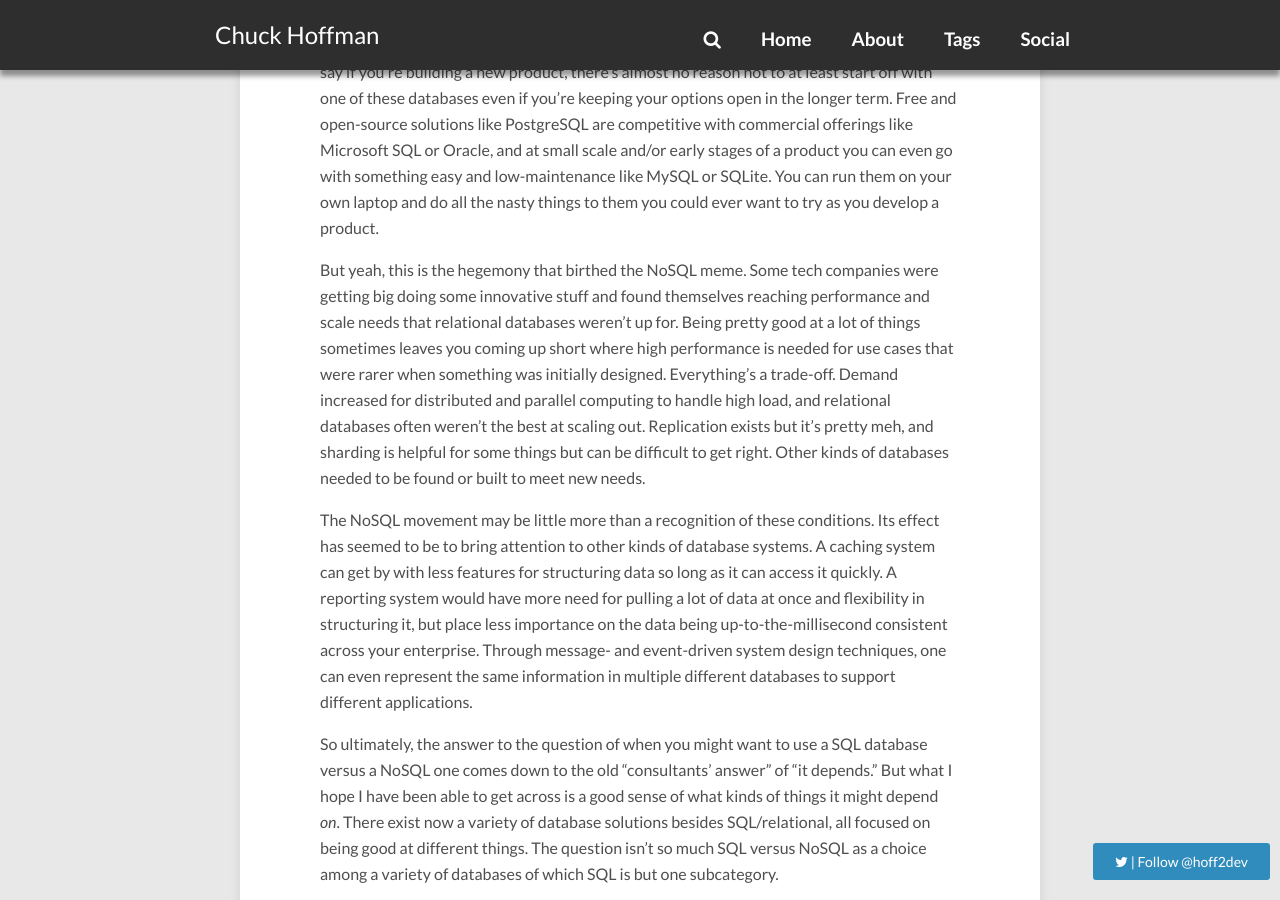
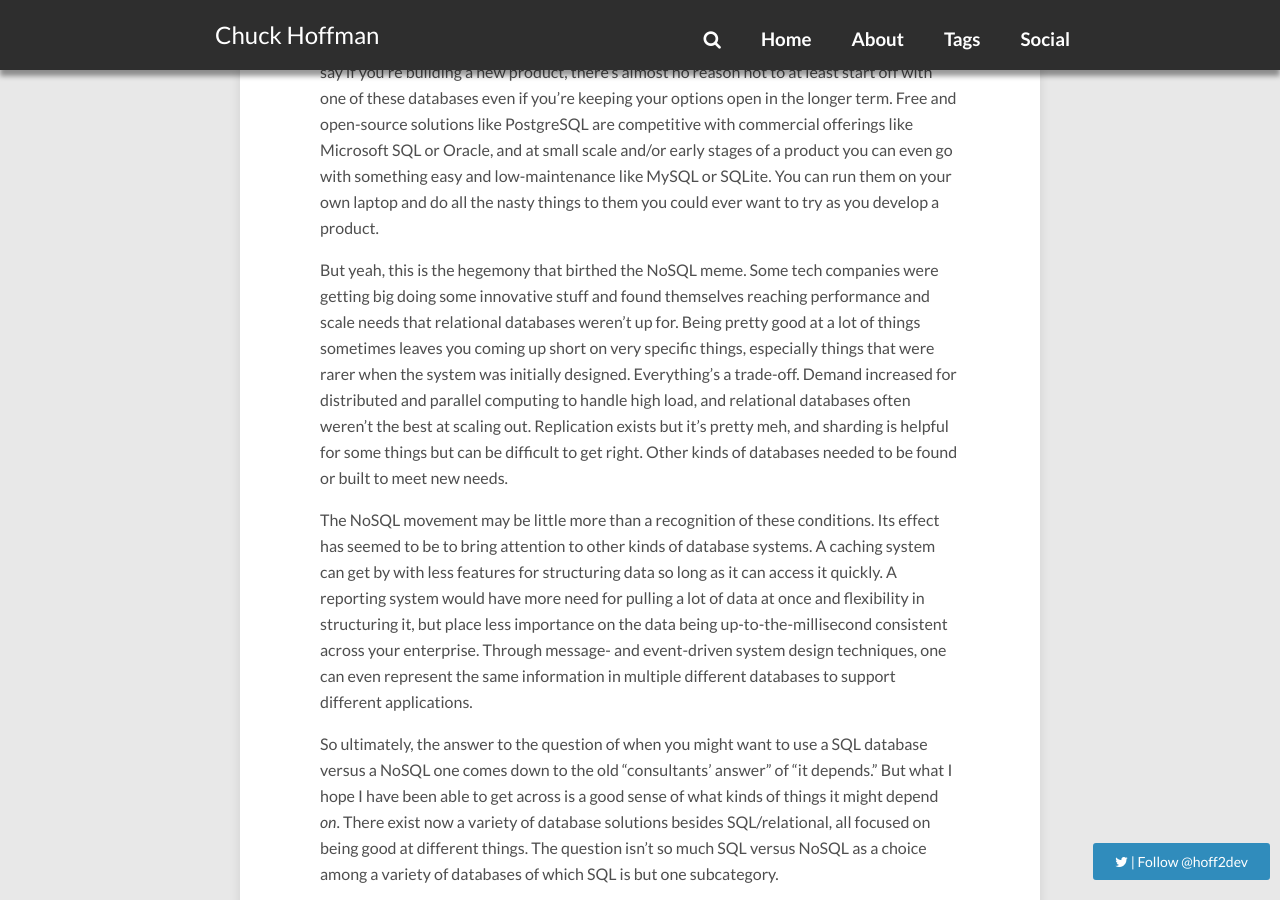
Before and after one commit to hoff2/hoff2.github.io, a Jekyll site: the page built from _posts/2020-12-14-sql-and-nosql.md, in a window 1280 px wide and 900 px high, scrolled down 1649 px. Built offline with Jekyll 4.4.1, drawn with Linux system fonts in a browser that asks for light colours; nearby versions of some CDN libraries; comment, search, counter and statistics services are not loaded.

Commit message:
minor reword

```diff
--- a/_posts/2020-12-14-sql-and-nosql.md
+++ b/_posts/2020-12-14-sql-and-nosql.md
@@ -75,8 +75,8 @@ product.
 But yeah, this is the hegemony that birthed the NoSQL meme. Some tech companies
 were getting big doing some innovative stuff and found themselves reaching
 performance and scale needs that relational databases weren't up for. Being
-pretty good at a lot of things sometimes leaves you coming up short where high
-performance is needed for use cases that were rarer when something was initially
+pretty good at a lot of things sometimes leaves you coming up short on very
+specific things, especially things that were rarer when the system was initially
 designed. Everything's a trade-off. Demand increased for distributed and
 parallel computing to handle high load, and relational databases often weren't
 the best at scaling out. Replication exists but it's pretty meh, and sharding is
```
